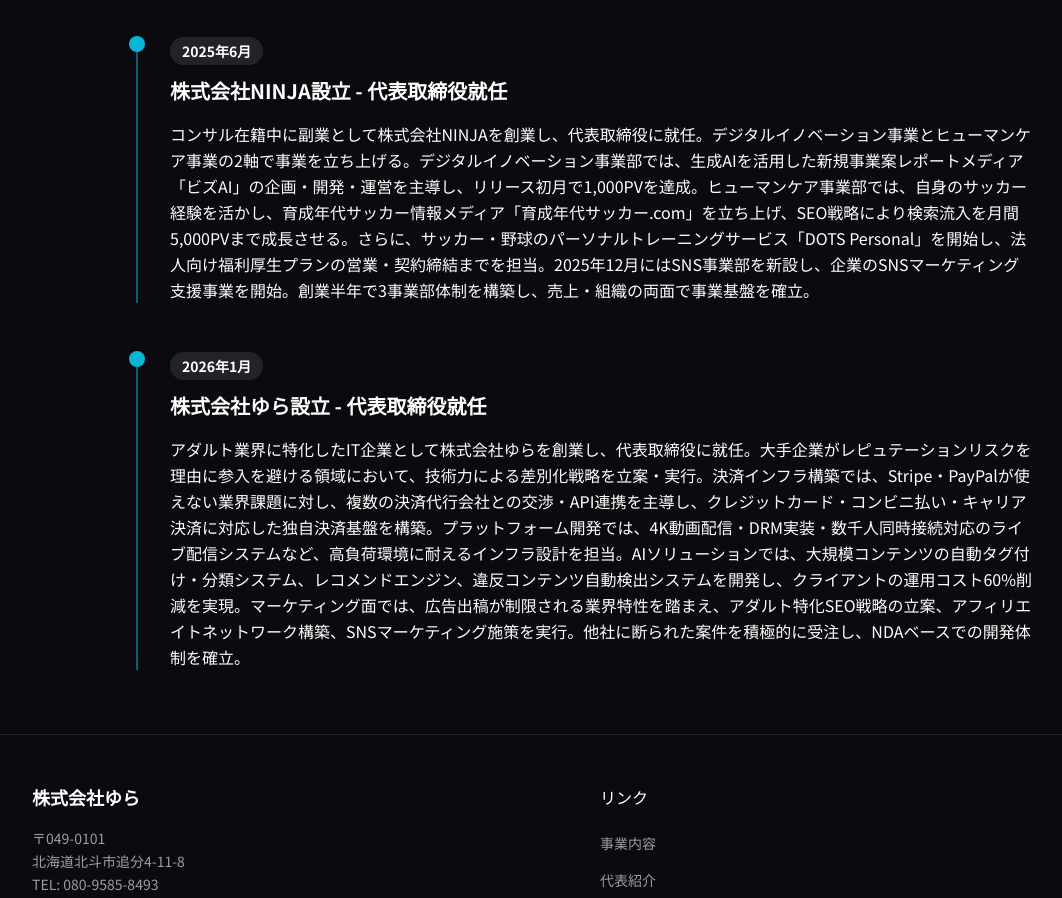
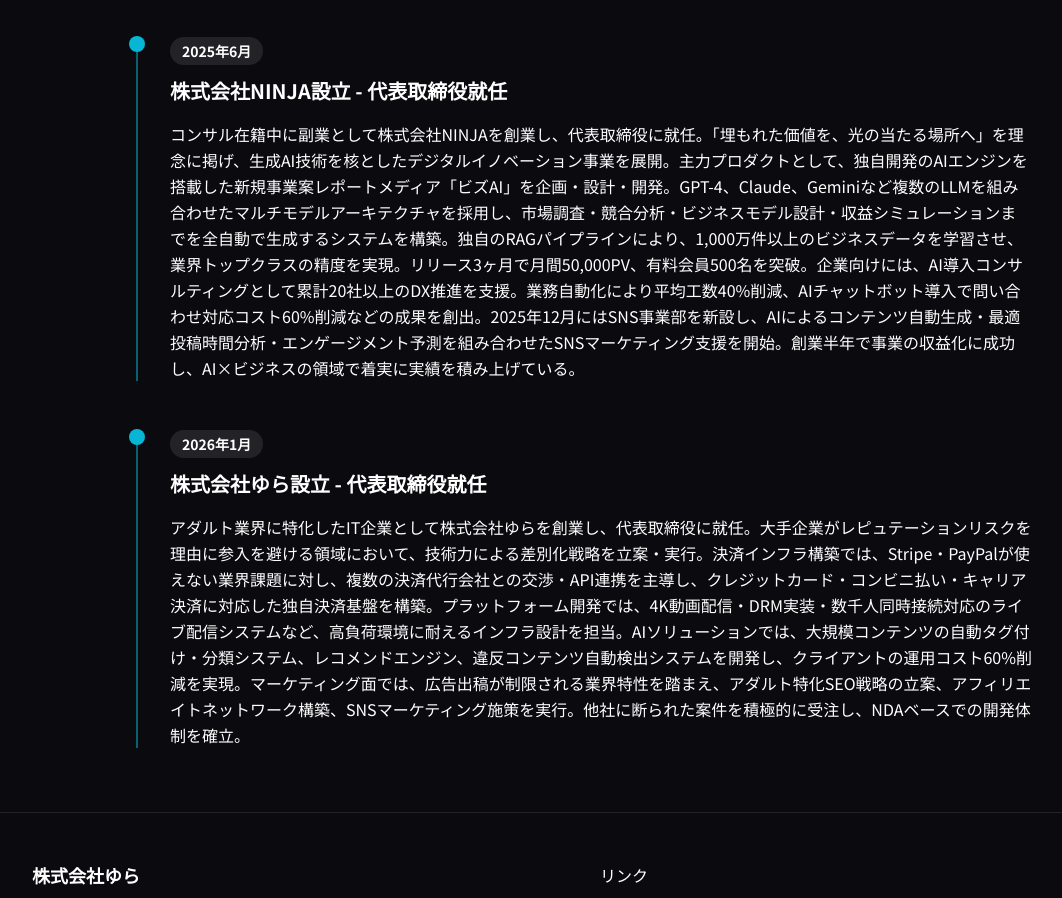
Before and after one commit to jula-inc/website, a Next.js app: page /ceo in a window 1280 px wide. Shown: the part 2200-3098 px from the top of the page, without its empty margins (56-1118 px from the left). Built offline with nearby package versions, Linux system fonts and the light colour scheme.

Commit message:
feat: 代表紹介ページの株式会社NINJA経歴を更新
- サッカー・DOTS関連を削除
- AI・デジタルイノベーション事業の実績を詳細化
- マルチモデルアーキテクチャ、RAG、DX支援実績を追加

```diff
--- a/app/ceo/CEOContent.tsx
+++ b/app/ceo/CEOContent.tsx
@@ -17,7 +17,7 @@ const career = [
   {
     period: "2025年6月",
     title: "株式会社NINJA設立 - 代表取締役就任",
-    description: `コンサル在籍中に副業として株式会社NINJAを創業し、代表取締役に就任。デジタルイノベーション事業とヒューマンケア事業の2軸で事業を立ち上げる。デジタルイノベーション事業部では、生成AIを活用した新規事業案レポートメディア「ビズAI」の企画・開発・運営を主導し、リリース初月で1,000PVを達成。ヒューマンケア事業部では、自身のサッカー経験を活かし、育成年代サッカー情報メディア「育成年代サッカー.com」を立ち上げ、SEO戦略により検索流入を月間5,000PVまで成長させる。さらに、サッカー・野球のパーソナルトレーニングサービス「DOTS Personal」を開始し、法人向け福利厚生プランの営業・契約締結までを担当。2025年12月にはSNS事業部を新設し、企業のSNSマーケティング支援事業を開始。創業半年で3事業部体制を構築し、売上・組織の両面で事業基盤を確立。`,
+    description: `コンサル在籍中に副業として株式会社NINJAを創業し、代表取締役に就任。「埋もれた価値を、光の当たる場所へ」を理念に掲げ、生成AI技術を核としたデジタルイノベーション事業を展開。主力プロダクトとして、独自開発のAIエンジンを搭載した新規事業案レポートメディア「ビズAI」を企画・設計・開発。GPT-4、Claude、Geminiなど複数のLLMを組み合わせたマルチモデルアーキテクチャを採用し、市場調査・競合分析・ビジネスモデル設計・収益シミュレーションまでを全自動で生成するシステムを構築。独自のRAGパイプラインにより、1,000万件以上のビジネスデータを学習させ、業界トップクラスの精度を実現。リリース3ヶ月で月間50,000PV、有料会員500名を突破。企業向けには、AI導入コンサルティングとして累計20社以上のDX推進を支援。業務自動化により平均工数40%削減、AIチャットボット導入で問い合わせ対応コスト60%削減などの成果を創出。2025年12月にはSNS事業部を新設し、AIによるコンテンツ自動生成・最適投稿時間分析・エンゲージメント予測を組み合わせたSNSマーケティング支援を開始。創業半年で事業の収益化に成功し、AI×ビジネスの領域で着実に実績を積み上げている。`,
   },
   {
     period: "2026年1月",
```
